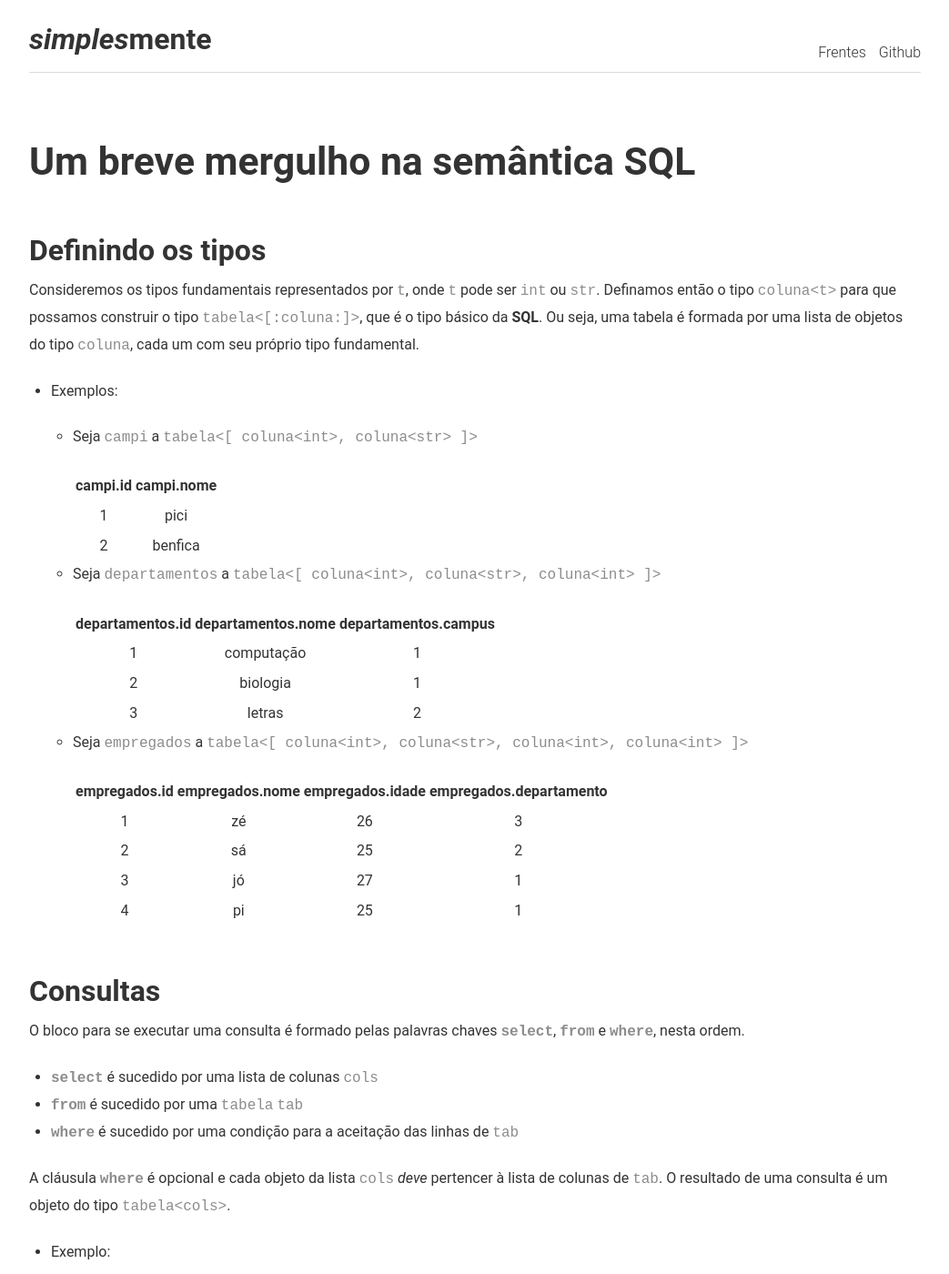
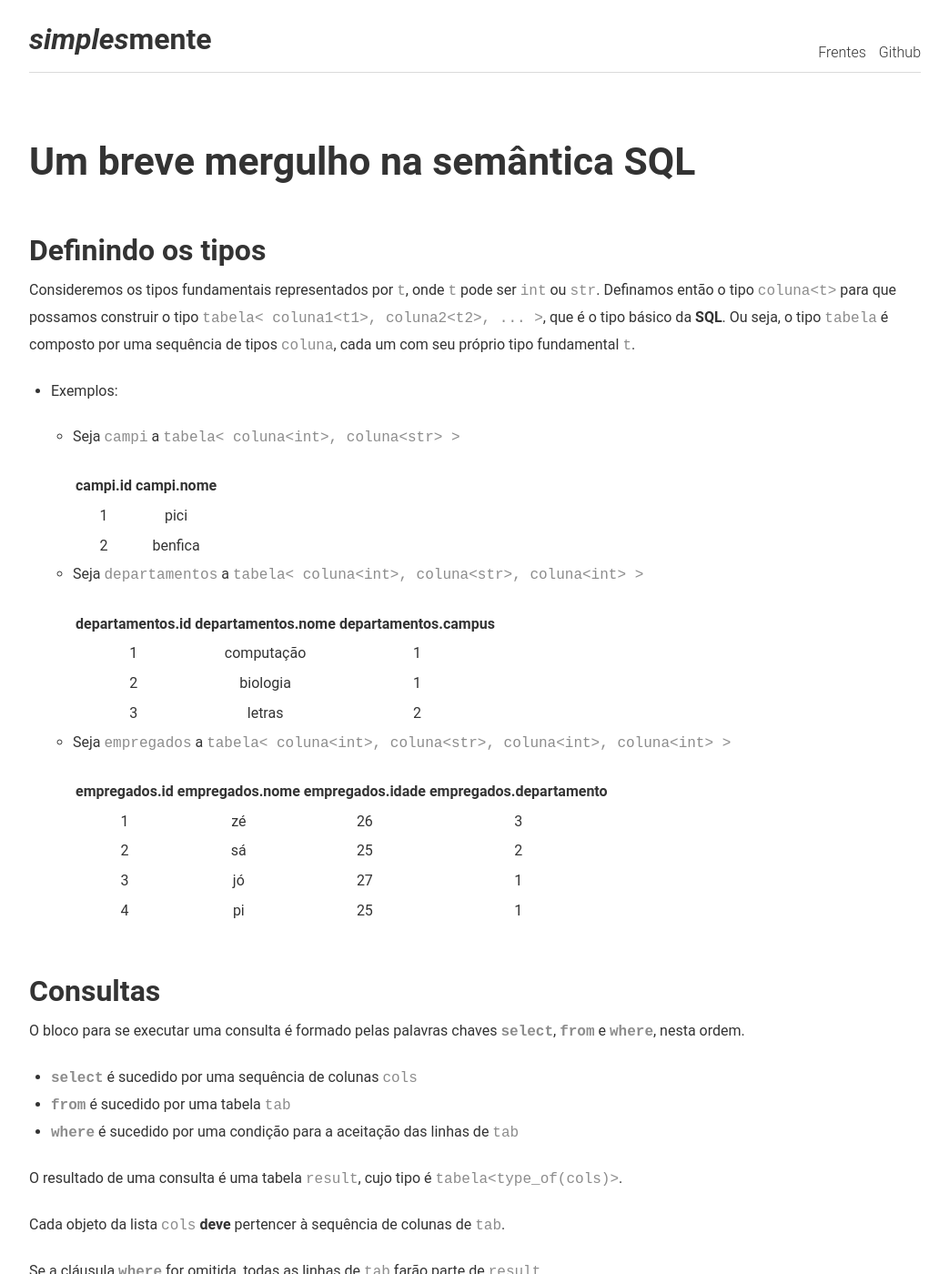
Before and after one commit to arthurpaulino/arthurpaulino.github.io, a Jekyll site: the page built from frentes/fbd/sql.md, in a window 1280 px wide and 1400 px high. Shown: the whole window at 91% size, without its empty margins (118-1161 px from the left). Built offline with Jekyll 4.4.1, drawn with Linux system fonts in a browser that asks for light colours; some of the changed text lies outside the part shown.

Commit message:
improvement

```diff
--- a/frentes/fbd/sql.md
+++ b/frentes/fbd/sql.md
@@ -6,18 +6,18 @@
 
 ## Definindo os tipos
 
-Consideremos os tipos fundamentais representados por `t`, onde `t` pode ser `int` ou `str`. Definamos então o tipo `coluna<t>` para que possamos construir o tipo `tabela<[:coluna:]>`, que é o tipo básico da [SQL](https://pt.wikipedia.org/wiki/SQL){:target="_blank"}. Ou seja, uma tabela é formada por uma lista de objetos do tipo `coluna`, cada um com seu próprio tipo fundamental.
+Consideremos os tipos fundamentais representados por `t`, onde `t` pode ser `int` ou `str`. Definamos então o tipo `coluna<t>` para que possamos construir o tipo `tabela< coluna1<t1>, coluna2<t2>, ... >`, que é o tipo básico da [SQL](https://pt.wikipedia.org/wiki/SQL){:target="_blank"}. Ou seja, o tipo `tabela` é composto por uma sequência de tipos `coluna`, cada um com seu próprio tipo fundamental `t`.
 
 * Exemplos:
 
-	* Seja `campi` a `tabela<[ coluna<int>, coluna<str> ]>`
+	* Seja `campi` a `tabela< coluna<int>, coluna<str> >`
 
 		| campi.id | campi.nome
 		|:-:|:-:
 		| 1 | pici
 		| 2 | benfica
 
-	* Seja `departamentos` a `tabela<[ coluna<int>, coluna<str>, coluna<int> ]>`
+	* Seja `departamentos` a `tabela< coluna<int>, coluna<str>, coluna<int> >`
 
 		| departamentos.id | departamentos.nome | departamentos.campus
 		|:-:|:-:|:-:
@@ -25,7 +25,7 @@
 		| 2 | biologia | 1
 		| 3 | letras | 2
 
-	* Seja `empregados` a `tabela<[ coluna<int>, coluna<str>, coluna<int>, coluna<int> ]>`
+	* Seja `empregados` a `tabela< coluna<int>, coluna<str>, coluna<int>, coluna<int> >`
 
 		| empregados.id | empregados.nome | empregados.idade | empregados.departamento
 		|:-:|:-:|:-:|:-:
@@ -38,25 +38,48 @@
 
 O bloco para se executar uma consulta é formado pelas palavras chaves **`select`**, **`from`** e **`where`**, nesta ordem.
 
-* **`select`** é sucedido por uma lista de colunas `cols`
-* **`from`** é sucedido por uma `tabela` `tab`
+* **`select`** é sucedido por uma sequência de colunas `cols`
+* **`from`** é sucedido por uma tabela `tab`
 * **`where`** é sucedido por uma condição para a aceitação das linhas de `tab`
 
-A cláusula **`where`** é opcional e cada objeto da lista `cols` *deve* pertencer à lista de colunas de `tab`. O resultado de uma consulta é um objeto do tipo `tabela<cols>`.
+O resultado de uma consulta é uma tabela `result`, cujo tipo é `tabela<type_of(cols)>`.
 
-* Exemplo:
+Cada objeto da lista `cols` **deve** pertencer à sequência de colunas de `tab`.
 
-	~~~ sql
-	select empregados.nome
-	from empregados
-	where empregados.idade > 25
-	~~~
-	resultará na seguinte `tabela<[ coluna<str> ]>`
+Se a cláusula **`where`** for omitida, todas as linhas de `tab` farão parte de `result`.
 
-	| empregados.nome
-	|:-:
-	| zé
-	| jó
+* Exemplos:
+
+	* A consulta
+
+		~~~ sql
+		select empregados.nome
+		from empregados
+		where empregados.idade > 25
+		~~~
+
+		resulta na seguinte `tabela<[ coluna<str> ]>`
+
+		| empregados.nome
+		|:-:
+		| zé
+		| jó
+
+	* A consulta
+
+		~~~ sql
+		select empregados.nome
+		from empregados
+		~~~
+
+		resulta na seguinte `tabela<[ coluna<str> ]>`
+
+		| empregados.nome
+		|:-:
+		| zé
+		| sá
+		| jó
+		| pi
 
 ### Variáveis
 
@@ -64,15 +87,17 @@
 
 * Exemplo:
 
-	~~~ sql
-	select e.nome
-	from empregados e
-	where e.idade = 25
-	~~~
+	* A consulta
 
-	resultará na seguinte `tabela<[ coluna<str> ]>`
+		~~~ sql
+		select e.nome
+		from empregados e
+		where e.idade = 25
+		~~~
 
-	| e.nome
-	|:-:
-	| sá
-	| pi
+		resulta na seguinte `tabela<[ coluna<str> ]>`
+
+		| e.nome
+		|:-:
+		| sá
+		| pi
```
